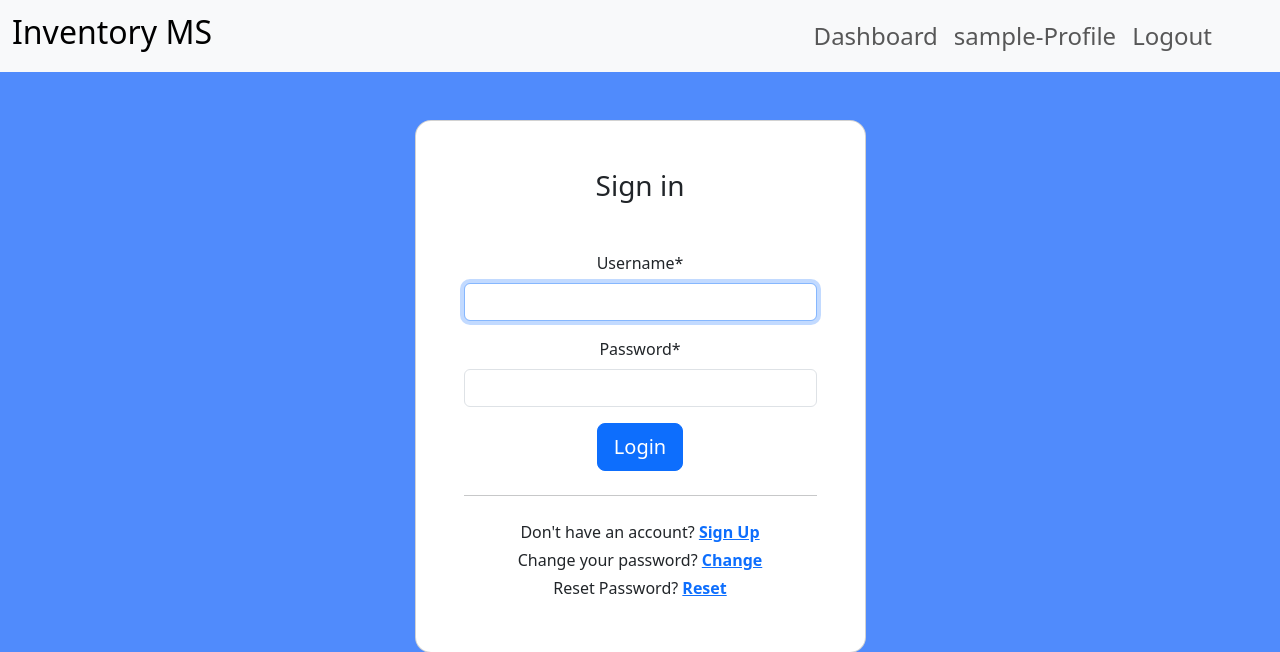
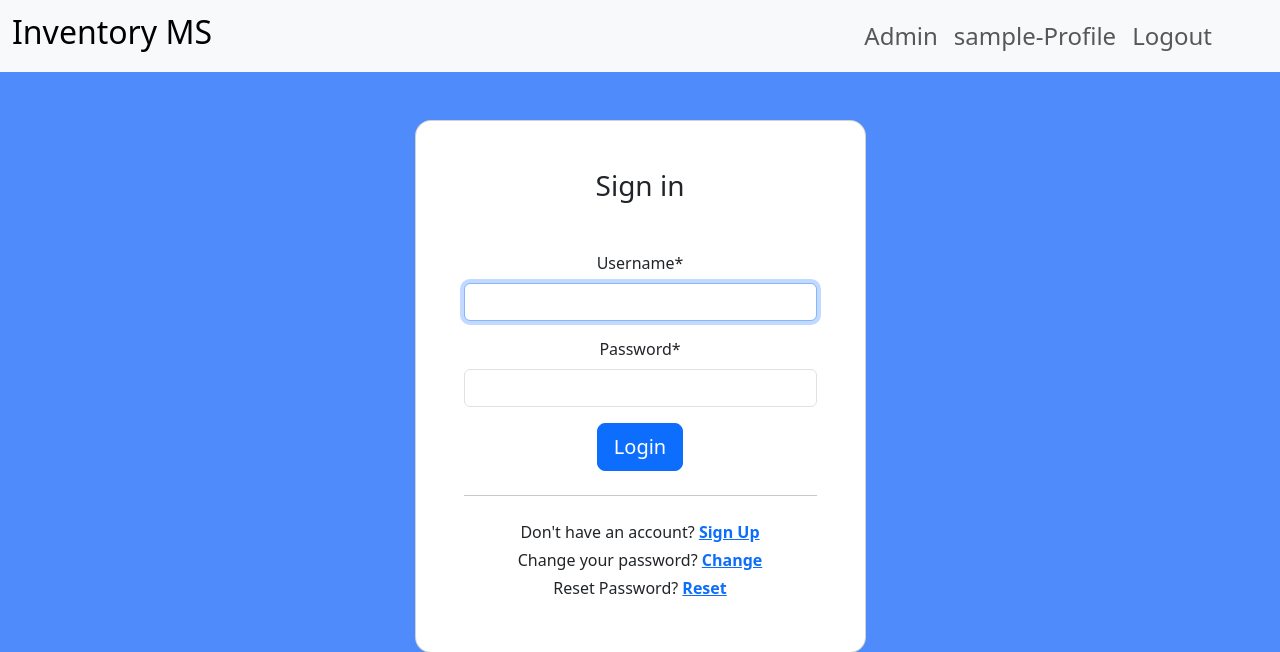
Before and after one commit to MUKAMAFrancois/Stock_Django, a Django app: page / in a window 1280 px wide. Shown: the top 652 px of the page. Run offline with Django 4.2, Linux system fonts and the light colour scheme; the visitor is signed in with stand-in values (Sample User, id 1); some libraries are stand-ins or nearby versions.

Commit message:
Initial Commit

```diff
--- a/templates/common/nav.html
+++ b/templates/common/nav.html
@@ -24,7 +24,7 @@
              {% if user.is_authenticated%}
              <ul class="navbar-nav  ms-auto mx-5">
                <li class="nav-item">
-                 <a class="nav-link" href="{% url 'index_home'%}"><span class="h4">Dashboard</span></a>
+                 <a class="nav-link" href="{% url 'index_home'%}"><span class="h4">Admin</span></a>
                </li>
              </li>
              <li class="nav-item">
```
